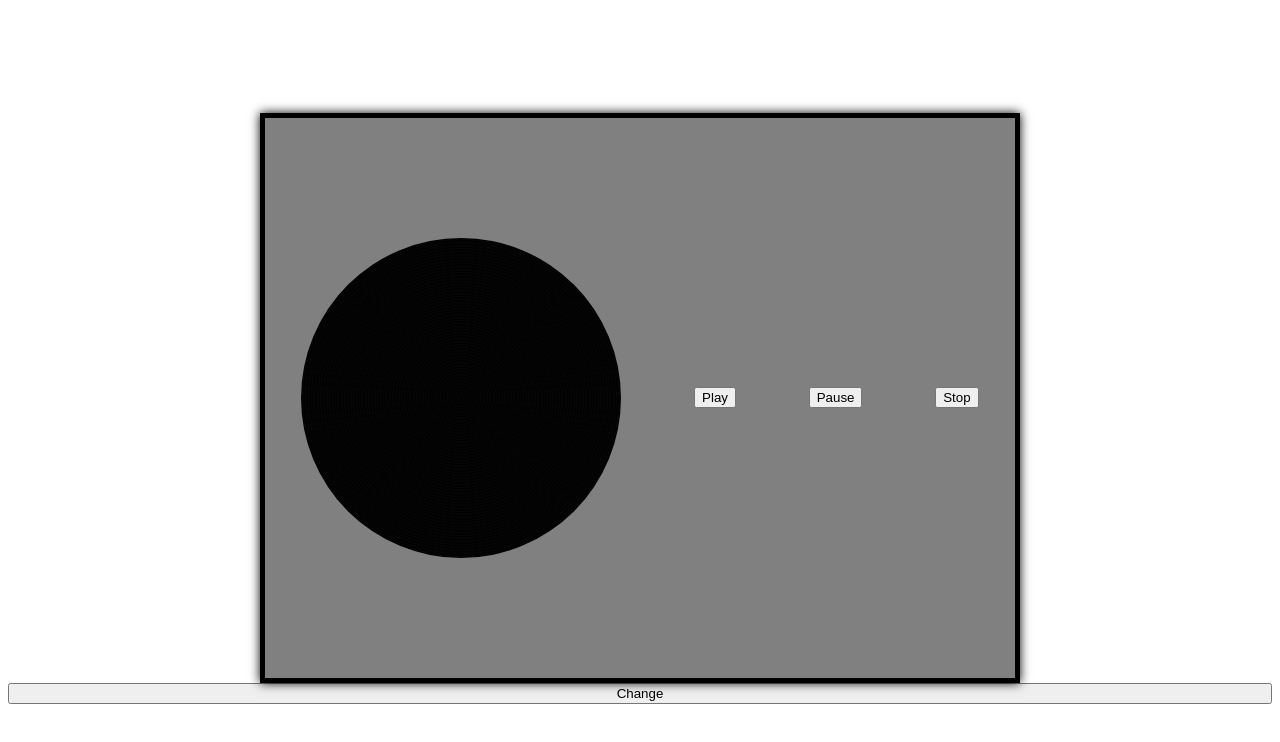
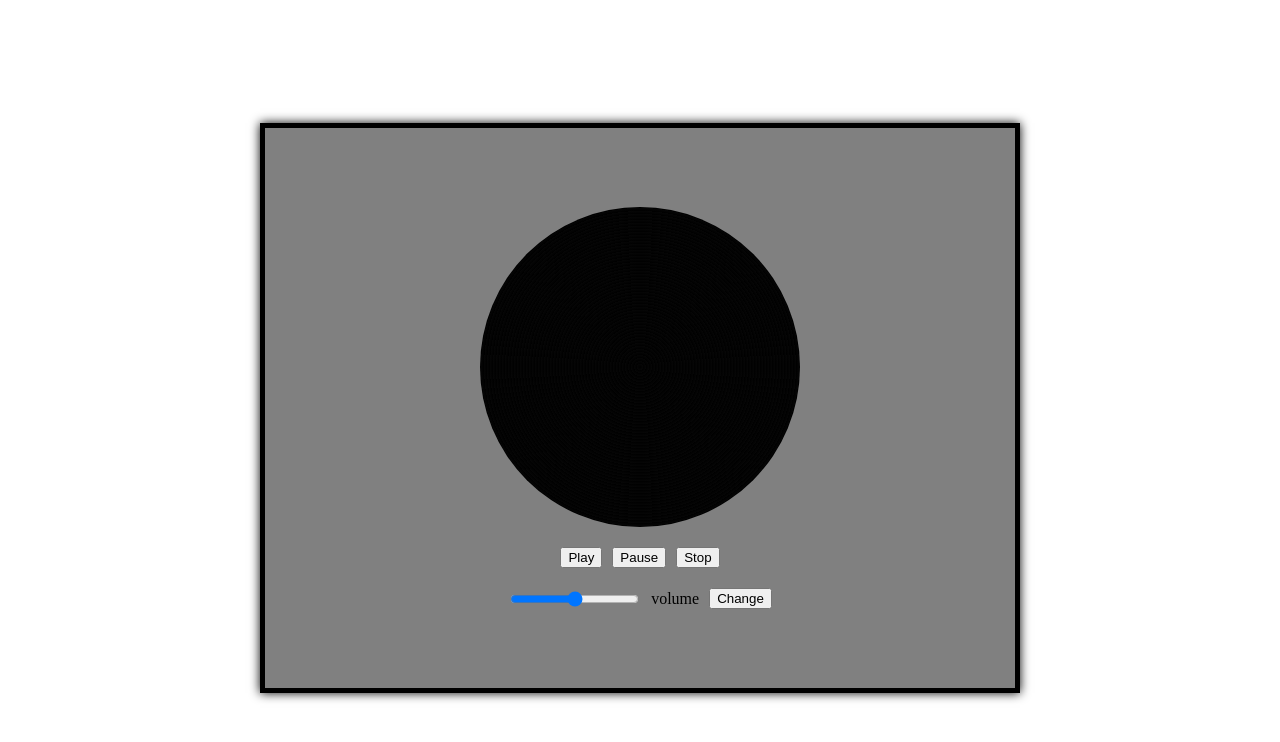
Before and after one commit to maxnchief/dj-turntable, a website: page turntable.html in a window 1280 px wide. Drawn offline with Linux system fonts and the light colour scheme.

Commit message:
formated buttons to sit underneath record and player

```diff
--- a/script.js
+++ b/script.js
@@ -41,6 +41,10 @@ function stopVideo() {
     player.stopVideo();
 }
 
+function volumeChange(volume) {
+    player.setVolume(volume)
+}
+
 function onPlayerReady() {
     console.log("Player is ready");
 }
--- a/styles.css
+++ b/styles.css
@@ -15,8 +15,9 @@ body > div {
 
 .box {
     display: flex;
-    justify-content: center;
-    align-content: center;
+    flex-direction: column; /* Stack children vertically */
+    justify-content: center; /* Center items vertically */
+    align-items: center; /* Center items horizontally */
     width: 70%;
     height: 70%;
     max-width: 750px;
@@ -26,7 +27,9 @@ body > div {
     box-shadow: 0 0 10px #000;
     position: relative;
     z-index: 2;
+    gap: 20px; /* Add spacing between the children */
 }
+
 .disc {
     width: 40vmin;
     height: 40vmin;
@@ -54,16 +57,23 @@ body > div {
     }
 }
 
-div:first-of-type {
-    display: flex;
-    flex-direction: row;
-    justify-content: space-around;
-    align-items: center;
-
-}
-
 #player {
     border-radius: 50%;
     position: relative; /* Ensure proper stacking context */
     z-index: -1; /* Lower z-index to place it behind */
 }
+
+.controls, .volume {
+    display: flex;
+    justify-content: center;
+    align-items: center;
+    gap: 10px; /* Add spacing between buttons and inputs */
+}
+
+#player-container {
+    position: absolute; /* Position it relative to the nearest positioned ancestor */
+    top: 50%; /* Move it 50% down from the top */
+    left: 50%; /* Move it 50% right from the left */
+    transform: translate(-50%, -50%); /* Center it by offsetting its own width and height */
+    z-index: 2; /* Ensure it appears above other elements if needed */
+}
--- a/turntable.html
+++ b/turntable.html
@@ -15,11 +15,19 @@
                 </div>
 
             </div>
-            <button onclick="startVideo()">Play</button>
-            <button onclick="pauseVideo()">Pause</button>
-            <button onclick="stopVideo()">Stop</button>
+            <div class="controls">
+                <button onclick="startVideo()">Play</button>
+                <button onclick="pauseVideo()">Pause</button>
+                <button onclick="stopVideo()">Stop</button>
+            </div>
+            <div class="volume">
+                <input id="YouTube-player-volume" type="range" min="0" max="100" value="50"
+                onchange="volumeChange(this.value);">
+                <label for="YouTube-player-volume">volume</label>
+                <button id="change-video">Change</button>
+            </div>
         </div>
-        <button id="change-video">Change</button>
+
     </body>
 
 </html>
```
